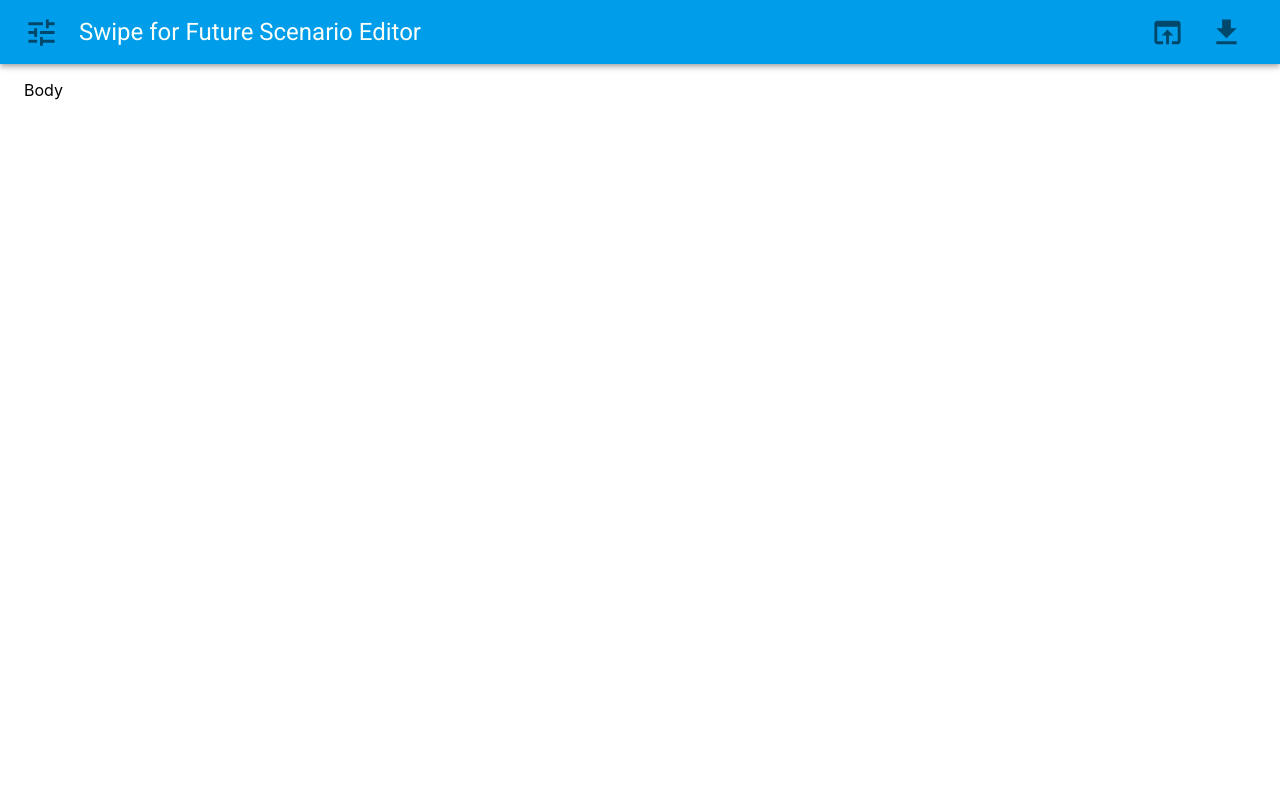
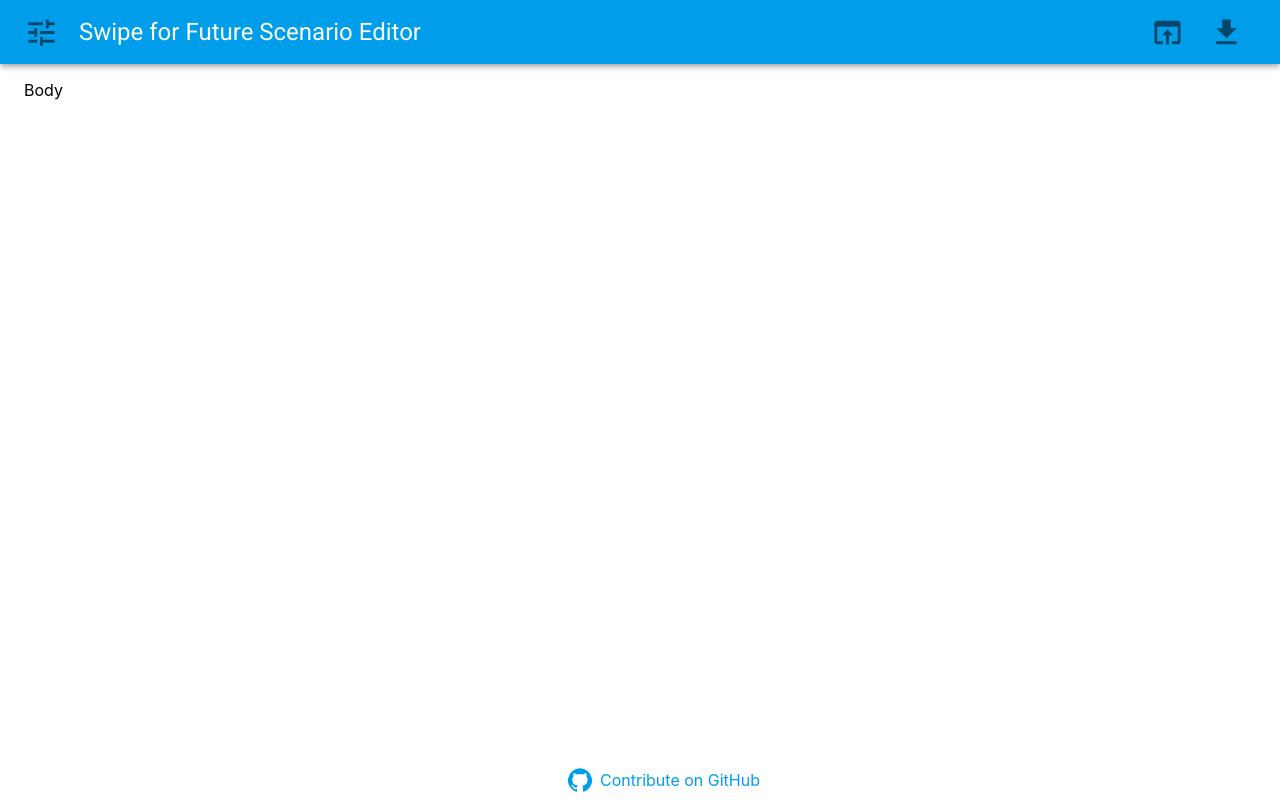
Before and after one commit to Greenheart/swipeforfuture-scenario-editor, a React (Create React App) app: page / in a window 1280 px wide. Built offline with nearby package versions, Linux system fonts and the light colour scheme.

Commit message:
feat(footer): Add simple footer to encourage contributions

```diff
--- /dev/null
+++ b/src/components/Footer.tsx
@@ -0,0 +1,34 @@
+import React from 'react'
+import { Icon, Grid, useTheme, Link } from '@material-ui/core'
+import { GitHub } from '@material-ui/icons'
+
+const Footer = () => {
+    const theme = useTheme()
+
+    return (
+        <Grid
+            container
+            justify="center"
+            style={{
+                position: 'fixed',
+                bottom: theme.spacing(1),
+                width: '100vw',
+            }}>
+
+            <Link
+                href="https://github.com/Greenheart/sff-scenario-editor/"
+                target="_blank"
+                style={{
+                    display: 'flex',
+                    alignItems: 'center',
+                }}>
+                <Icon style={{ marginRight: theme.spacing(1) }}>
+                    <GitHub />
+                </Icon>
+                Contribute on GitHub
+            </Link>
+        </Grid>
+    )
+}
+
+export default Footer
--- a/src/components/ScenarioEditor.tsx
+++ b/src/components/ScenarioEditor.tsx
@@ -2,6 +2,7 @@ import React from 'react'
 import { Container } from '@material-ui/core'
 
 import Header from './Header'
+import Footer from './Footer'
 
 const ScenarioEditor = () => {
     return (
@@ -9,6 +10,7 @@ const ScenarioEditor = () => {
             <Header />
             <Container maxWidth="xl">
                 <p>Body</p>
+                <Footer />
             </Container>
         </>
     )
```
